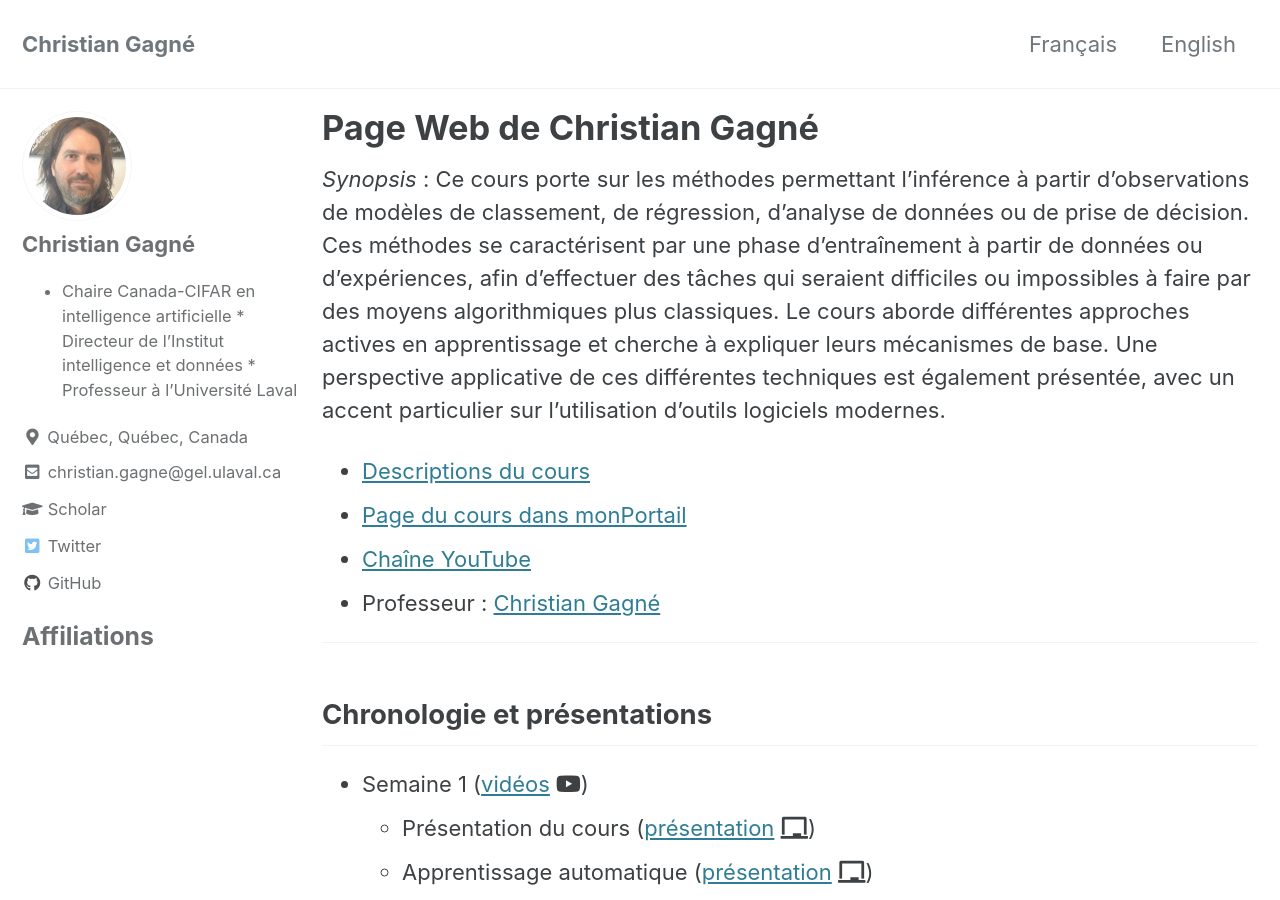
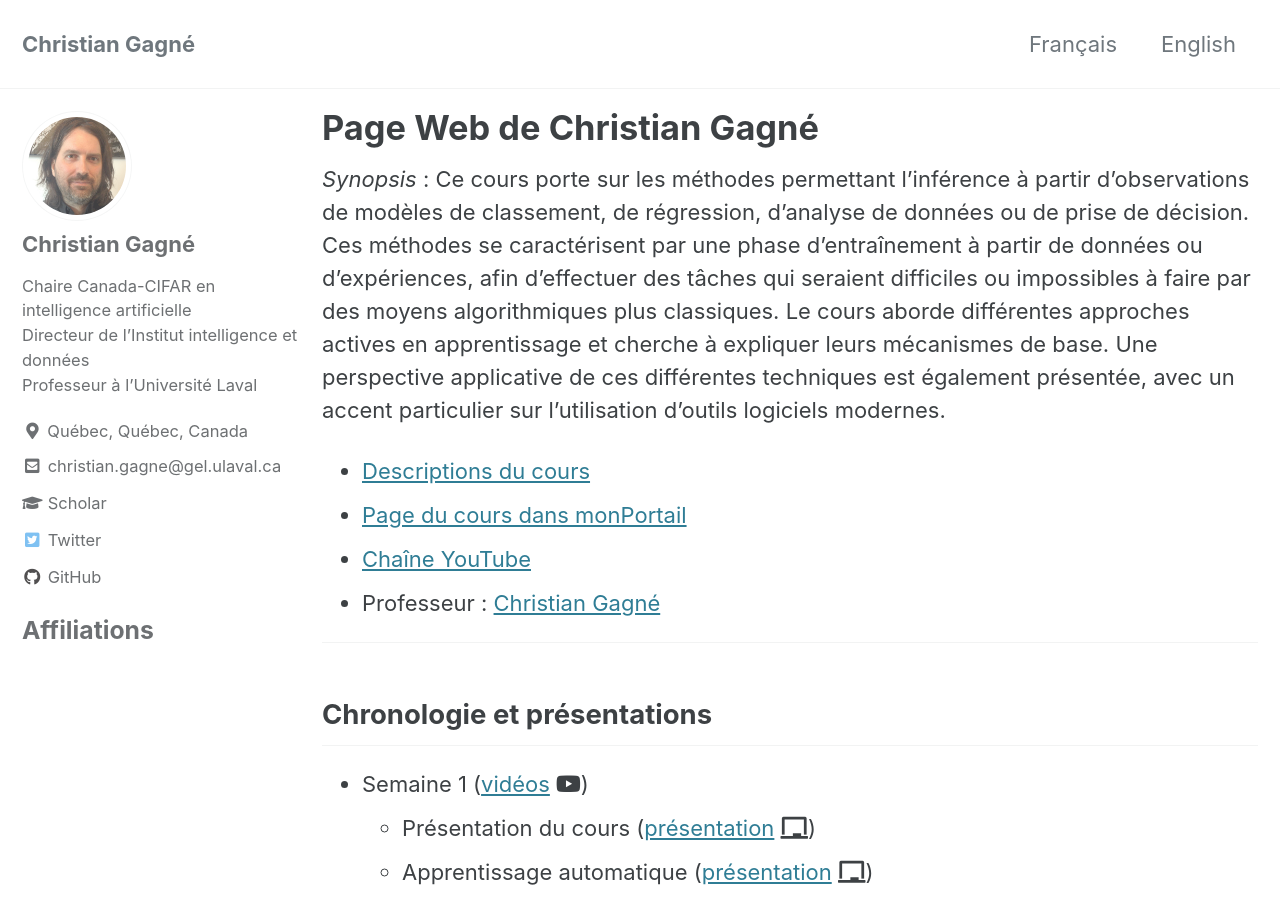
Before and after one commit to chgagne/chgagne.github.io, a Jekyll site: the page built from _pages/francais.md, in a window 1280 px wide and 900 px high. Built offline with Jekyll 4.4.1, drawn with Linux system fonts in a browser that asks for light colours; cached includes are drawn as plain includes.

```diff
--- a/Gemfile
+++ b/Gemfile
@@ -14,4 +14,5 @@ group :jekyll_plugins do
   gem "jemoji"
   gem "jekyll-include-cache"
   gem "jekyll-algolia"
+  gem "jekyll-redirect-from"
 end
--- a/_config.yml
+++ b/_config.yml
@@ -217,6 +217,7 @@ plugins:
   - jekyll-gist
   - jekyll-feed
   - jekyll-include-cache
+  - jekyll-redirect-from
 
 # mimic GitHub Pages with --safe
 whitelist:
@@ -225,7 +226,7 @@ whitelist:
   - jekyll-gist
   - jekyll-feed
   - jekyll-include-cache
-
+  - jekyll-redirect-from
 
 # Archives
 #  Type
--- a/_pages/francais.md
+++ b/_pages/francais.md
@@ -1,11 +1,14 @@
 ---
 title: "Page Web de Christian Gagné"
 permalink: /francais/
+redirect_from: /
 
 author:
   name             : "Christian Gagné"
   avatar           : "/images/cgagne.jpg"
-  bio              : "* Chaire Canada-CIFAR en intelligence artificielle * Directeur de l'Institut intelligence et données * Professeur à l'Université Laval"
+  bio              : "Chaire Canada-CIFAR en intelligence artificielle<br/>
+                      Directeur de l'Institut intelligence et données<br/>
+                      Professeur à l'Université Laval"
   location         : "Québec, Québec, Canada"
   #email            : "christian.gagne@gel.ulaval.ca"
   links:
```
Also changed, not shown: _pages/home.md (deleted, +0 -4 lines).
